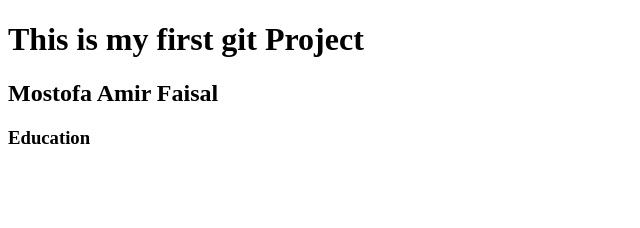
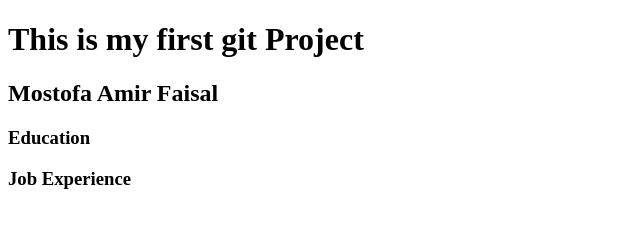
Before and after one commit to FaisalShams/my-first-website, a plain HTML site: page index.html in a window 1280 px wide. Shown: the whole page, without its empty margins (0-640 px from the left). Drawn offline with Linux system fonts and the light colour scheme.

Commit message:
added job experience

```diff
--- a/index.html
+++ b/index.html
@@ -9,5 +9,6 @@
     <h1>This is my first git Project</h1>
     <h2>Mostofa Amir Faisal</h2>
     <h3>Education</h3>
+    <h3>Job Experience</h3>
 </body>
 </html>
```
